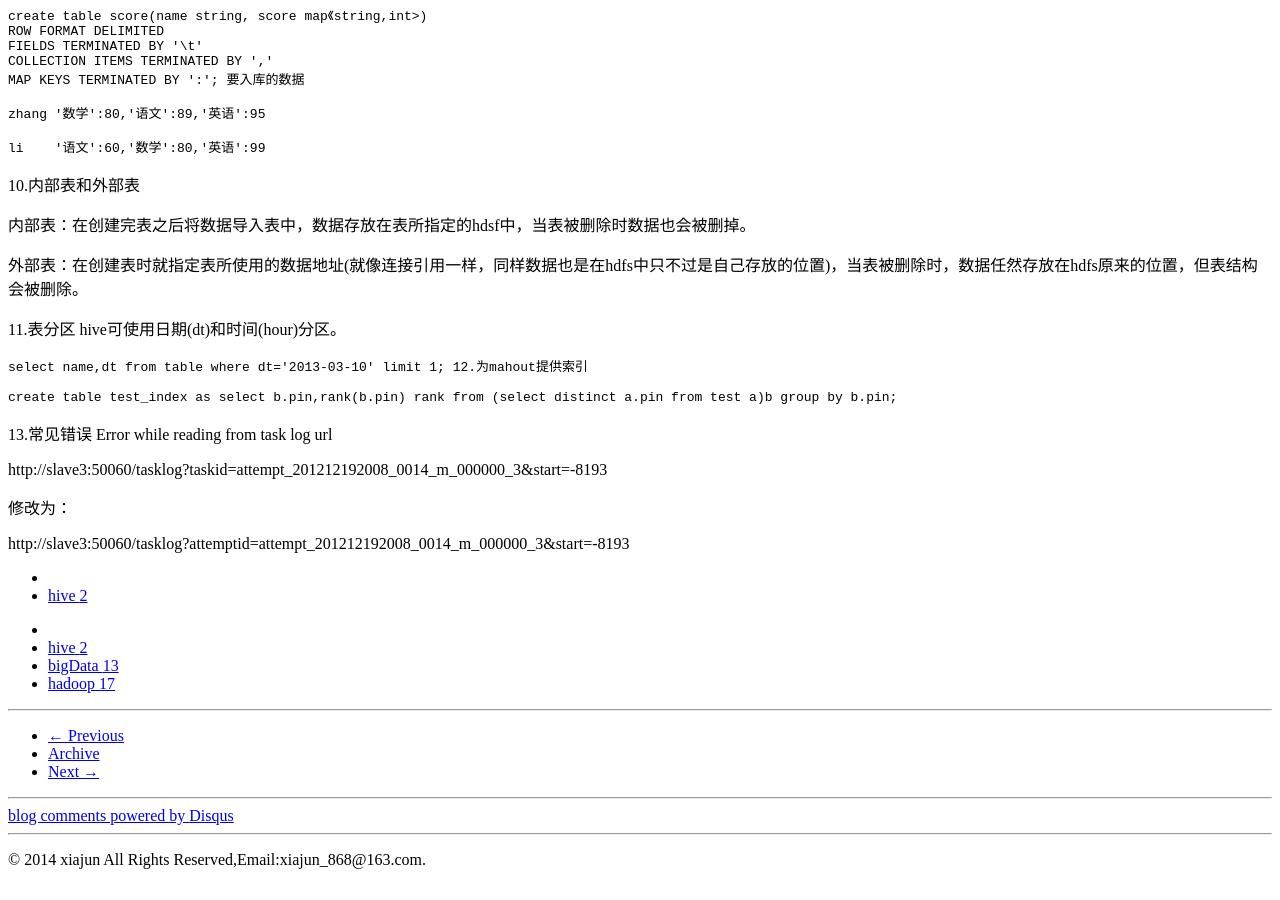
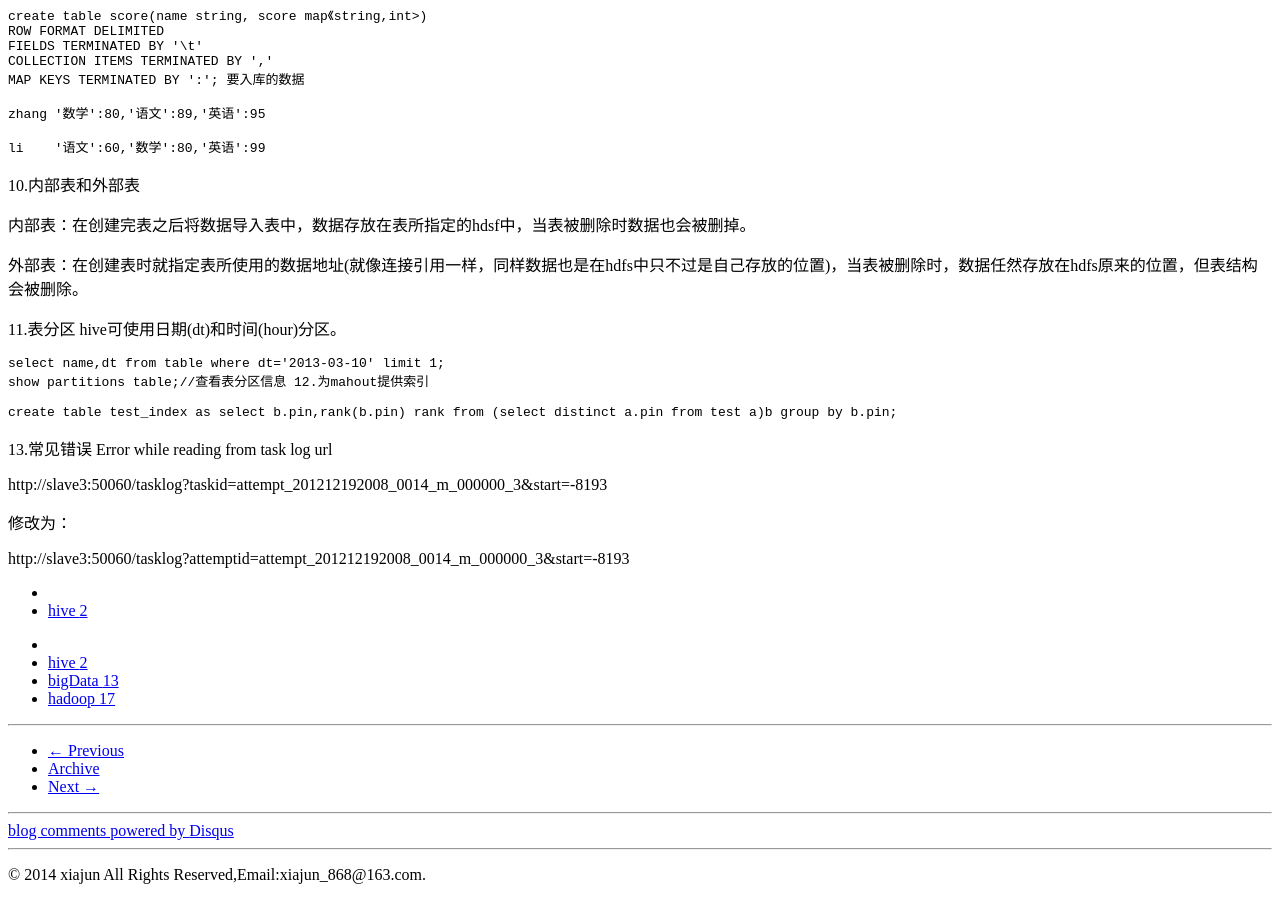
Before and after one commit to xiajunsongfan/resys, a Jekyll site: the page built from _posts/core-samples/bigdata/hive/2013-03-28-hive-安装部署.md, in a window 1280 px wide and 900 px high, scrolled down 2323 px. Built offline with Jekyll 4.4.1, drawn with Linux system fonts in a browser that asks for light colours; comment, search, counter and statistics services are not loaded.

Commit message:
update hive

```diff
--- a/_posts/core-samples/bigdata/hive/2013-03-28-hive-安装部署.md
+++ b/_posts/core-samples/bigdata/hive/2013-03-28-hive-安装部署.md
@@ -132,6 +132,7 @@ author : xiajun
 hive可使用日期(dt)和时间(hour)分区。
 
 	select name,dt from table where dt='2013-03-10' limit 1;
+	show partitions table;//查看表分区信息
 12.为mahout提供索引
 
 	create table test_index as select b.pin,rank(b.pin) rank from (select distinct a.pin from test a)b group by b.pin;
```
